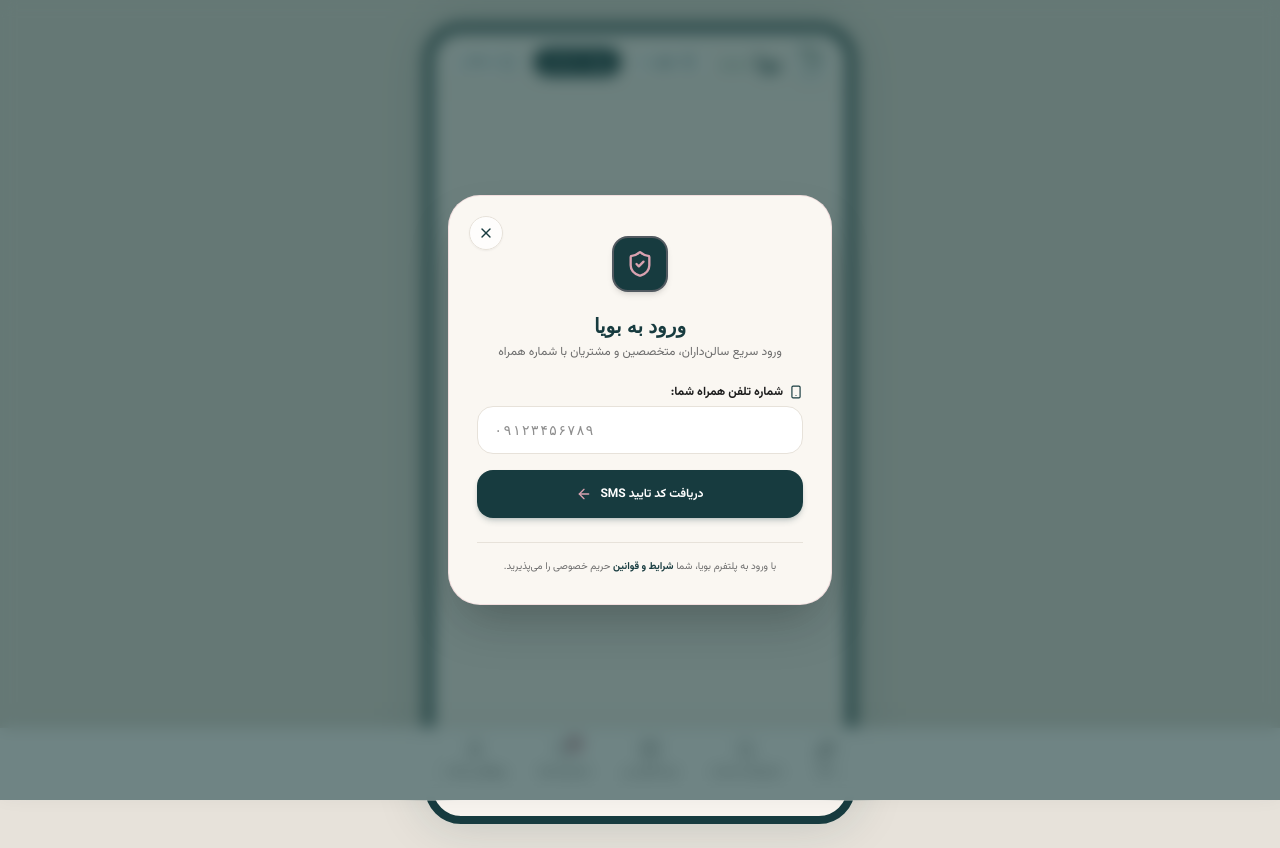
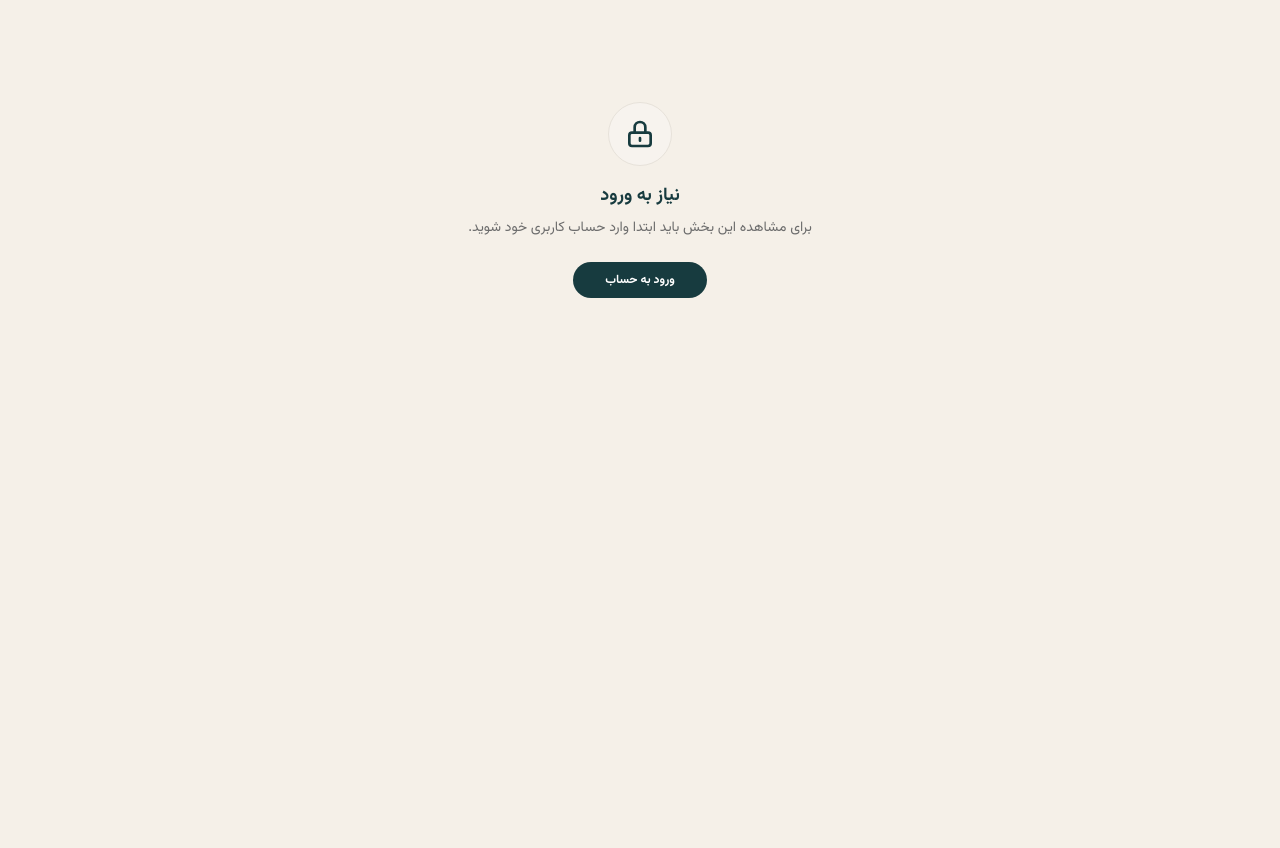
Before and after one commit to nasiricarpet54/boya-ui, a React (Vite) app: page /admin in a window 1280 px wide. After the commit the page ends 800 px from the top, so only its background shows below. Built offline with nearby package versions, Linux system fonts and the light colour scheme; no server answers.

Commit message:
feat(admin): add admin panel navigation and layout
Implement admin dashboard entry point in the profile screen and create a dedicated layout structure for the admin environment.

```diff
--- a/src/features/profile/components/ProfileSupportScreen.tsx
+++ b/src/features/profile/components/ProfileSupportScreen.tsx
@@ -1,5 +1,5 @@
 import React, { useState } from 'react';
-import { MapPin, Share2, Plus, Send, CheckCircle2, ChevronLeft, Store } from 'lucide-react';
+import { MapPin, Share2, Plus, Send, CheckCircle2, ChevronLeft, Store, ShieldCheck } from 'lucide-react';
 import { useNavigate } from '@tanstack/react-router';
 import { SupportTicket, INITIAL_TICKETS } from '../../../shared/data/marketplaceData';
 import { toPersianDigits } from '../../../shared/utils/persianUtils';
@@ -115,6 +115,19 @@ export const ProfileSupportScreen: React.FC = () => {
           </button>
 
           <button
+            onClick={() => {
+              setSplashAppName('ورود به وب پنل ادمین اصلی کل');
+              setShowSplashScreen(true);
+              setAppMode('admin_panel');
+              navigate({ to: '/admin' });
+            }}
+            className="flex flex-col items-center p-2 rounded-2xl bg-[#173B3F] text-white hover:bg-[#0F3232] transition-all min-w-[70px]"
+          >
+            <ShieldCheck className="w-5 h-5 mb-0.5 text-[#D9A2B0]" />
+            <span className="text-[10px] font-bold">وب پنل ادمین</span>
+          </button>
+
+          <button
             onClick={() => logout()}
             className="flex flex-col items-center p-2 rounded-2xl bg-red-50 text-red-600 hover:bg-red-600 hover:text-white transition-all min-w-[70px] border border-red-100"
           >
--- a/src/shared/router/router.tsx
+++ b/src/shared/router/router.tsx
@@ -35,6 +35,23 @@ const Root = () => {
     closeBookingModal();
     showToast(`نوبت در سالن «${data.salonName}» ثبت شد.`);
   };
+
+  const isAdminMode = appMode === 'admin_panel' || (typeof window !== 'undefined' && window.location.pathname.startsWith('/admin'));
+
+  if (isAdminMode) {
+    return (
+      <div className="min-h-screen w-full bg-[#F5F0E8] text-[#1D1C17] flex flex-col antialiased selection:bg-[#D9A2B0] selection:text-[#173B3F]">
+        <main className="flex-1 w-full min-h-screen">
+          <Outlet />
+        </main>
+        {toastMessage && (
+          <div className="fixed bottom-6 left-1/2 -translate-x-1/2 z-50 bg-[#173B3F] text-white text-xs font-semibold px-4 py-2.5 rounded-full shadow-lg border border-[#D9A2B0]/40 flex items-center gap-2 animate-bounce">
+            <span>{toastMessage}</span>
+          </div>
+        )}
+      </div>
+    );
+  }
 
   return (
     <div className="min-h-screen bg-[#E7E2DA] flex flex-col selection:bg-[#D9A2B0] selection:text-[#173B3F]">
```
